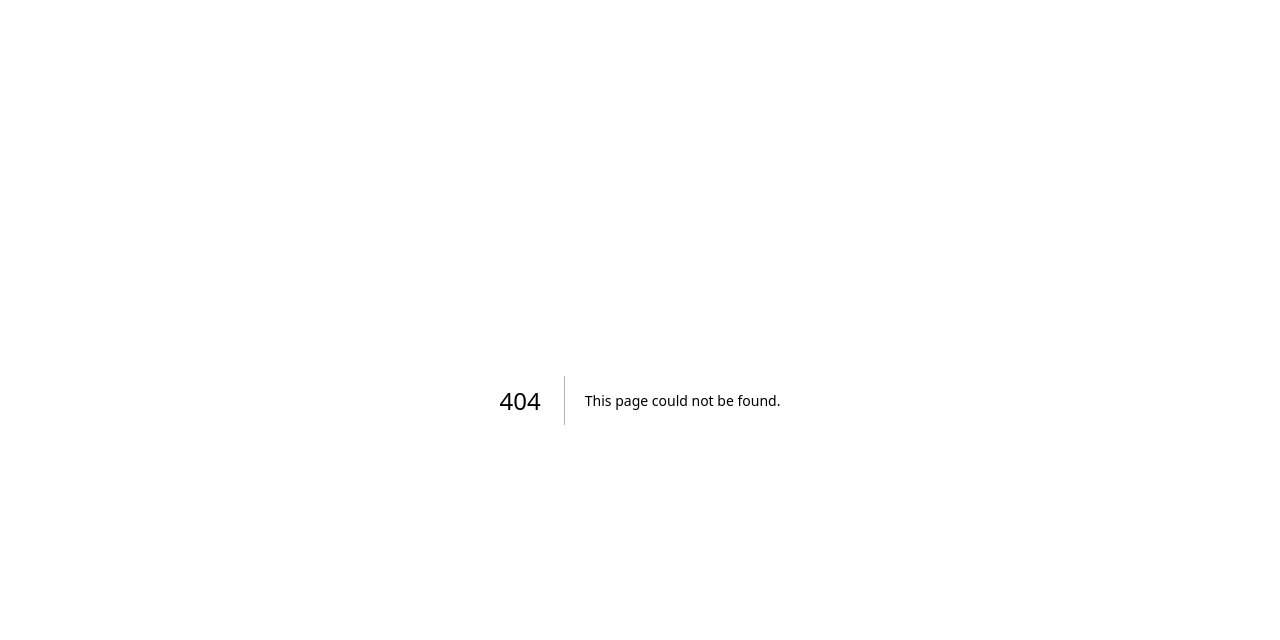
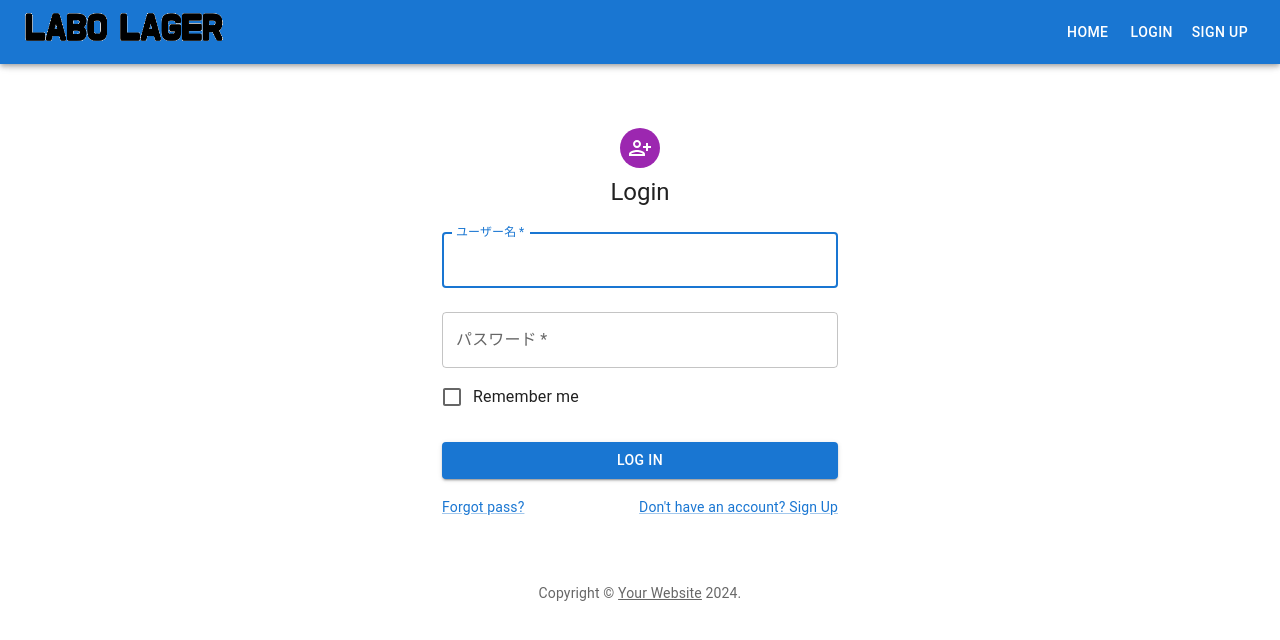
Before and after one commit to roypeco/labo-lager, a Next.js app in the folder front/: page /login in a window 1280 px wide. Before the commit this address had no page. Shown: the top 640 px of the page. Built offline with nearby package versions, Linux system fonts and the light colour scheme.

Commit message:
フロント更新

```diff
--- /dev/null
+++ b/front/src/pages/login.tsx
@@ -0,0 +1,125 @@
+import * as React from 'react';
+import Cookies from 'js-cookie';
+import Avatar from '@mui/material/Avatar';
+import Button from '@mui/material/Button';
+import CssBaseline from '@mui/material/CssBaseline';
+import TextField from '@mui/material/TextField';
+import FormControlLabel from '@mui/material/FormControlLabel';
+import Checkbox from '@mui/material/Checkbox';
+import Link from '@mui/material/Link';
+import Grid from '@mui/material/Grid';
+import Box from '@mui/material/Box';
+import PersonAddAltIcon from '@mui/icons-material/PersonAddAlt';
+import Typography from '@mui/material/Typography';
+import Container from '@mui/material/Container';
+import { createTheme, ThemeProvider } from '@mui/material/styles';
+import DrawerAppBar from '@/components/DrawerAppBar';
+
+function Copyright(props: any) {
+  return (
+    <Typography variant="body2" color="text.secondary" align="center" {...props}>
+      {'Copyright © '}
+      <Link color="inherit" href="https://mui.com/">
+        Your Website
+      </Link>{' '}
+      {new Date().getFullYear()}
+      {'.'}
+    </Typography>
+  );
+}
+
+// TODO remove, this demo shouldn't need to reset the theme.
+const defaultTheme = createTheme();
+
+export default function SignIn() {
+  const handleSubmit = async (event: React.FormEvent<HTMLFormElement>) => {
+    event.preventDefault();
+    const data = new FormData(event.currentTarget);
+    const response = await fetch('http://localhost:8000/login', {
+      method: 'POST',
+      headers: {'Content-Type': 'application/json'},
+      body: JSON.stringify(Object.fromEntries(data)),
+    })
+    if (!response.ok) {
+      console.log(`HTTP error! status: ${response.status}`);
+      return
+    } else{
+      const ResData = await response.json();
+      Cookies.set('jwt', ResData.token);
+      Cookies.set('username', ResData.username);
+    }
+  };
+
+  return (
+    <ThemeProvider theme={defaultTheme}>
+      <Container component="main" maxWidth="xs">
+        <CssBaseline />
+        <Box
+          sx={{
+            marginTop: 15,
+            display: 'flex',
+            flexDirection: 'column',
+            alignItems: 'center',
+          }}
+        >
+          <DrawerAppBar />
+          <Avatar sx={{ m: 1, bgcolor: 'secondary.main' }}>
+            <PersonAddAltIcon />
+          </Avatar>
+          <Typography component="h1" variant="h5">
+            Login
+          </Typography>
+          <Box component="form" onSubmit={handleSubmit} noValidate sx={{ mt: 1 }}>
+            <TextField
+              margin="normal"
+              required
+              fullWidth
+              id="username"
+              label="ユーザー名"
+              name="username"
+              autoComplete="username"
+              autoFocus
+            />
+            <TextField
+              margin="normal"
+              required
+              fullWidth
+              name="pass"
+              label="パスワード"
+              type="pass"
+              id="pass"
+              autoComplete="current-pass"
+            />
+            <FormControlLabel
+              control={<Checkbox value="remember" color="primary" />}
+              label="Remember me"
+            />
+            <Link href='/'>
+              <Button
+                type="submit"
+                fullWidth
+                variant="contained"
+                sx={{ mt: 3, mb: 2 }}
+              >
+                Log in
+              </Button>
+            </Link>
+            <Grid container>
+              <Grid item xs>
+                <Link href="#" variant="body2">
+                  Forgot pass?
+                </Link>
+              </Grid>
+              <Grid item>
+                <Link href="#" variant="body2">
+                  {"Don't have an account? Sign Up"}
+                </Link>
+              </Grid>
+            </Grid>
+          </Box>
+        </Box>
+        <Copyright sx={{ mt: 8, mb: 4 }} />
+      </Container>
+    </ThemeProvider>
+  );
+}
--- /dev/null
+++ b/front/src/pages/stores/[sname].tsx
@@ -0,0 +1,5 @@
+const register_store = () => {
+    return <p>other_page</p>
+}
+
+export default register_store;
```
Also changed, not shown: front/src/pages/index.tsx (+9 -1 lines), front/src/pages/stores/register.tsx (added, +24 -0 lines), front/src/pages/users/[uname].tsx (added, +24 -0 lines).
